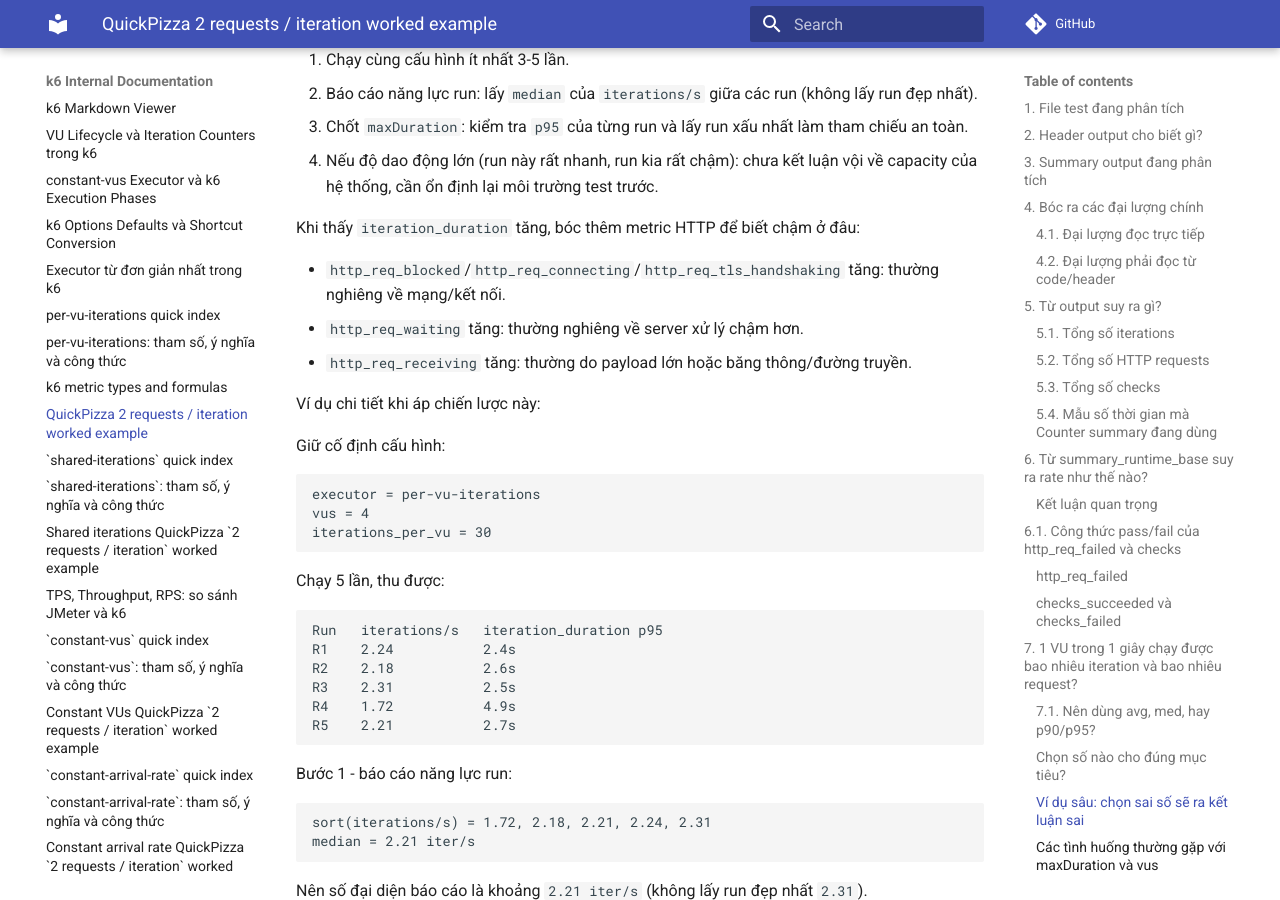
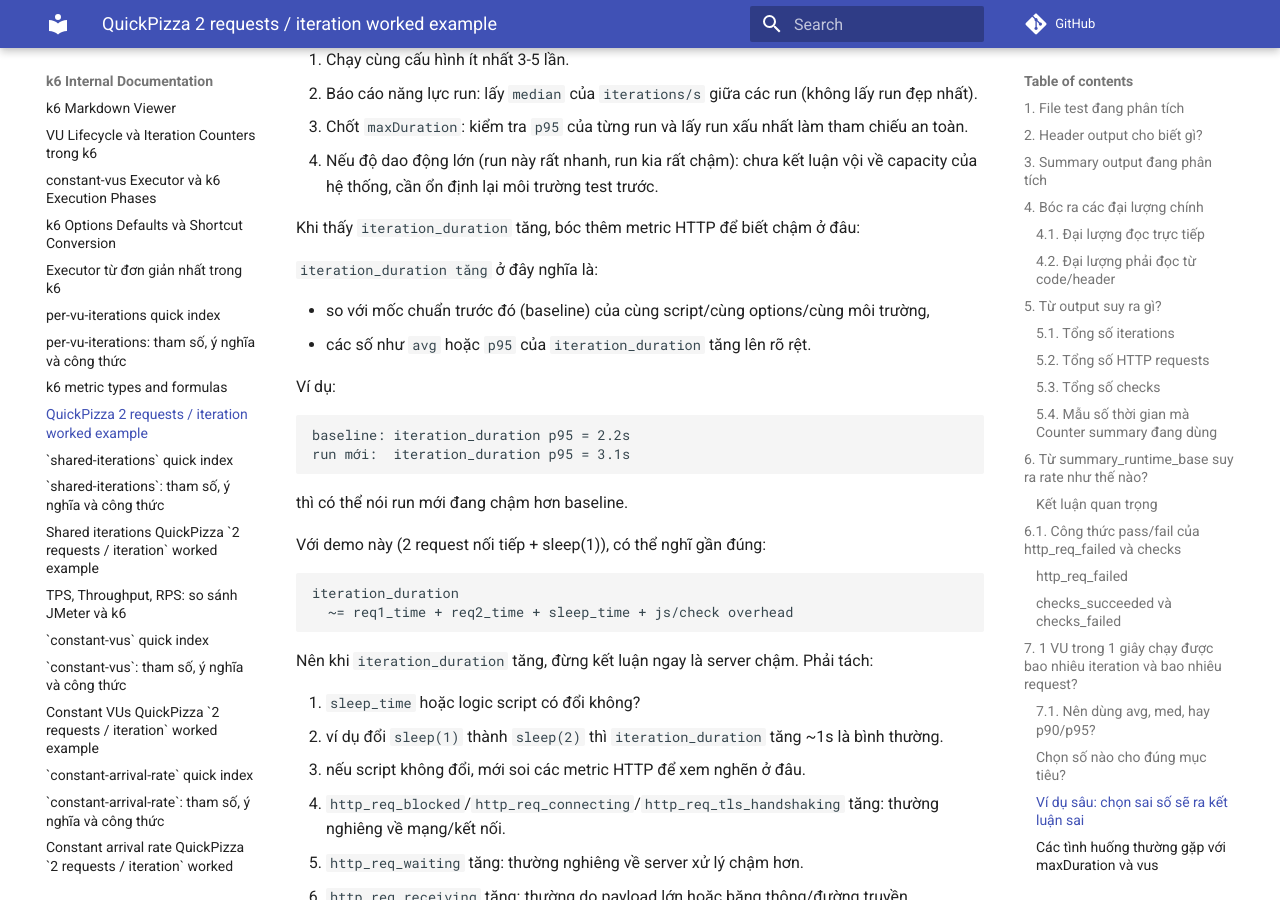
Before and after one commit to meomew-auto/markdown, an MkDocs documentation site: the page built from docs/20260515_quickpizza_two_requests_worked_example.md, in a window 1280 px wide and 900 px high, scrolled down 15732 px. Built offline with MkDocs 1.6.1 and Material for MkDocs 9.7.7, drawn with Linux system fonts in a browser that asks for light colours; comment, search, counter and statistics services are not loaded.

Commit message:
Update docs

````diff
--- a/docs/20260515_quickpizza_two_requests_worked_example.md
+++ b/docs/20260515_quickpizza_two_requests_worked_example.md
@@ -777,6 +777,33 @@ Chiến lược thực tế (khuyên dùng):
 
 Khi thấy `iteration_duration` tăng, bóc thêm metric HTTP để biết chậm ở đâu:
 
+`iteration_duration tăng` ở đây nghĩa là:
+
+- so với mốc chuẩn trước đó (baseline) của cùng script/cùng options/cùng môi trường,
+- các số như `avg` hoặc `p95` của `iteration_duration` tăng lên rõ rệt.
+
+Ví dụ:
+
+```text
+baseline: iteration_duration p95 = 2.2s
+run mới:  iteration_duration p95 = 3.1s
+```
+
+thì có thể nói run mới đang chậm hơn baseline.
+
+Với demo này (2 request nối tiếp + sleep(1)), có thể nghĩ gần đúng:
+
+```text
+iteration_duration
+  ~= req1_time + req2_time + sleep_time + js/check overhead
+```
+
+Nên khi `iteration_duration` tăng, đừng kết luận ngay là server chậm. Phải tách:
+
+1. `sleep_time` hoặc logic script có đổi không?
+   - ví dụ đổi `sleep(1)` thành `sleep(2)` thì `iteration_duration` tăng ~1s là bình thường.
+2. nếu script không đổi, mới soi các metric HTTP để xem nghẽn ở đâu.
+
 - `http_req_blocked`/`http_req_connecting`/`http_req_tls_handshaking` tăng:
   thường nghiêng về mạng/kết nối.
 - `http_req_waiting` tăng:
````
